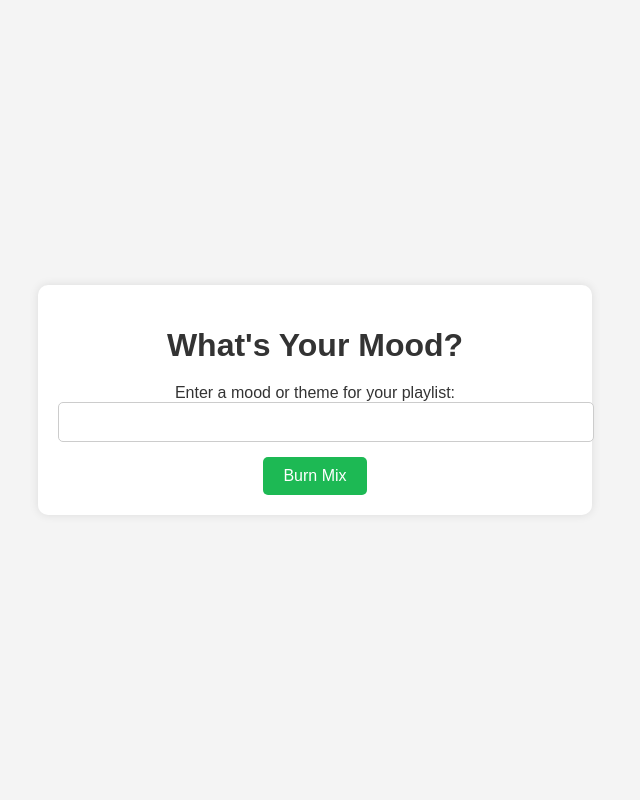
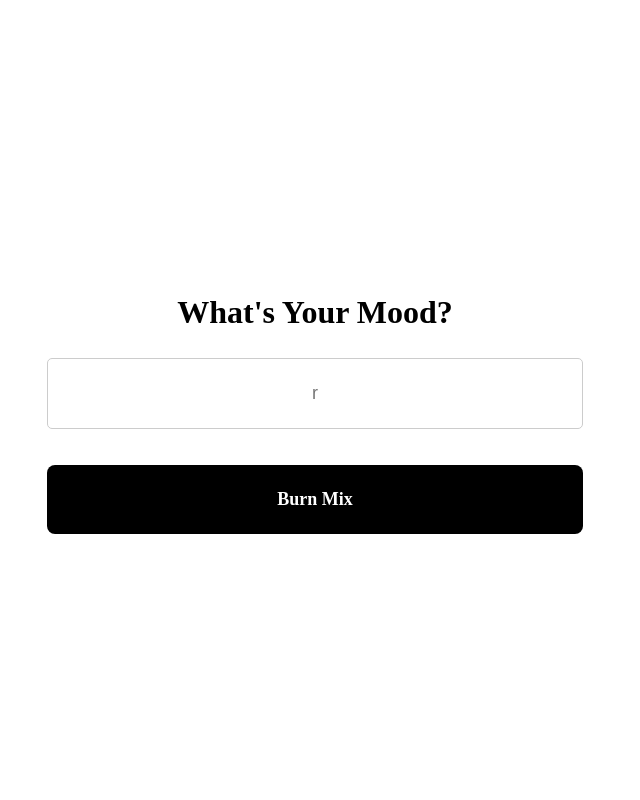
Before and after one commit to mikebatts/burnr, a Flask app: page /index in a window 1280 px wide. Shown: the whole page, without its empty margins (325-965 px from the left). Run offline with Flask 3, Linux system fonts and the light colour scheme; the visitor is signed in with stand-in values (Sample User, id 1).

Commit message:
styling checkpoint

```diff
--- a/app.py
+++ b/app.py
@@ -35,6 +35,21 @@
                         redirect_uri=SPOTIPY_REDIRECT_URI,
                         scope="user-top-read playlist-modify-public playlist-modify-private")
 
+
+def get_spotify_client():
+    token_info = session.get('token_info')
+    if not token_info:
+        return None
+
+    # Check if token is expired
+    if sp_oauth.is_token_expired(token_info):
+        logger.info("Token expired, refreshing...")
+        token_info = sp_oauth.refresh_access_token(token_info['refresh_token'])
+        session['token_info'] = token_info
+
+    return spotipy.Spotify(auth=token_info['access_token'])
+
+
 @app.route('/')
 def login():
     if session.get('token_info') and session.get('is_authenticated'):
@@ -44,6 +59,7 @@
         logger.info("User not authenticated, rendering login page.")
         authorize_url = sp_oauth.get_authorize_url()
         return render_template('login.html', authorize_url=authorize_url)
+
 
 @app.route('/callback')
 def callback():
@@ -60,16 +76,19 @@
         flash("An error occurred during Spotify authentication.")
         return redirect(url_for('login'))
 
+
 @app.route('/logout')
 def logout():
     session.clear()
     return redirect(url_for('login'))
+
 
 @app.route('/index')
 def index():
     if not session.get('is_authenticated'):
         return redirect(url_for('login'))
     return render_template('index.html')
+
 
 @app.route('/generate', methods=['POST'])
 def generate_playlist():
@@ -83,7 +102,6 @@
         return redirect(url_for('index'))
 
     try:
-        # Enhanced OpenAI request with structured output
         completion = openai.ChatCompletion.create(
             model="gpt-4",
             messages=[
@@ -97,17 +115,12 @@
         response_text = completion['choices'][0]['message']['content'].strip()
         search_terms = extract_search_terms(response_text)
 
-        token_info = session.get('token_info')
-        if not token_info:
-            flash('Token information is missing. Please log in again.')
+        sp = get_spotify_client()
+        if not sp:
+            flash('Failed to get Spotify client. Please log in again.')
             return redirect(url_for('login'))
 
-        sp = create_spotify_client(token_info['access_token'])
-
-        # Fetch user's top tracks and artists
         user_top_tracks, user_top_artists = get_user_top_tracks_and_artists(sp)
-
-        # Generate recommendations based on user's taste and mood prompt
         track_uris = generate_recommendations(sp, search_terms, user_top_tracks, user_top_artists)
 
         if not track_uris:
@@ -116,7 +129,6 @@
 
         playlist_name = mood_prompt.lower()
         playlist_id = create_spotify_playlist(sp, playlist_name)
-
         add_tracks_to_playlist(sp, playlist_id, track_uris)
 
         return redirect(url_for('show_playlist', playlist_id=playlist_id))
@@ -126,19 +138,22 @@
         flash(f"An error occurred: {str(e)}")
         return redirect(url_for('index'))
 
+
 @app.route('/playlist/<playlist_id>')
 def show_playlist(playlist_id):
-    if not session.get('is_authenticated'):
+    sp = get_spotify_client()
+    if not sp:
+        flash('Failed to get Spotify client. Please log in again.')
         return redirect(url_for('login'))
 
-    token_info = session.get('token_info')
-    if not token_info:
-        flash('Token information is missing. Please log in again.')
-        return redirect(url_for('login'))
+    try:
+        playlist = sp.playlist(playlist_id)
+        return render_template('results.html', playlist=playlist)
+    except spotipy.exceptions.SpotifyException as e:
+        logger.error(f"Spotify API error: {e}")
+        flash("Failed to load playlist. Please try again.")
+        return redirect(url_for('index'))
 
-    sp = create_spotify_client(token_info['access_token'])
-    playlist = sp.playlist(playlist_id)
-    return render_template('results.html', playlist=playlist)
 
 # Helper Functions
 
@@ -154,6 +169,7 @@
             terms["artists"] = [artist.strip() for artist in artists.split(",") if artist]
     return terms
 
+
 def get_user_top_tracks_and_artists(sp):
     top_tracks = sp.current_user_top_tracks(limit=20, time_range='medium_term')
     top_artists = sp.current_user_top_artists(limit=20, time_range='medium_term')
@@ -163,9 +179,10 @@
 
     return top_track_ids, top_artist_ids
 
+
 def generate_recommendations(sp, search_terms, user_top_tracks, user_top_artists, min_songs=100):
-    track_uris = set()  # Use a set to avoid duplicates
-    query_limit = 50  # Limit per query
+    track_uris = set()
+    query_limit = 50
 
     genres = search_terms.get('genres', [])
     artists = search_terms.get('artists', [])
@@ -173,7 +190,6 @@
     print(f"Extracted genres from prompt: {genres}")
     print(f"Extracted artists from prompt: {artists}")
 
-    # Fetch tracks based on genres and artists
     for genre in genres:
         print(f"Searching for tracks in genre: {genre}")
         if len(track_uris) >= min_songs:
@@ -194,16 +210,13 @@
                 break
             track_uris.add(track['uri'])
 
-    # If still not enough tracks, augment with recommendations based on user taste
     if len(track_uris) < min_songs:
         seed_artists = user_top_artists[:5]
         seed_tracks = user_top_tracks[:5]
 
-        # Ensure total seed count does not exceed 5
         total_seeds = len(seed_artists) + len(seed_tracks) + len(genres)
         if total_seeds > 5:
             print(f"Total seeds ({total_seeds}) exceed 5. Adjusting...")
-            # Prioritize user_top_artists, then user_top_tracks, then genres
             if len(seed_artists) > 0:
                 seed_tracks = seed_tracks[:5 - len(seed_artists)]
                 genres = genres[:5 - len(seed_artists) - len(seed_tracks)]
@@ -230,28 +243,30 @@
         except Exception as e:
             logger.error(f"Unexpected error occurred: {e}")
 
-    # Ensure exactly min_songs are returned
     return list(track_uris)[:min_songs]
 
 
 def create_spotify_client(token):
     return spotipy.Spotify(auth=token, requests_timeout=10)
 
+
 def create_spotify_playlist(sp, name, public=True, collaborative=False):
     user_id = sp.current_user()['id']
     playlist = sp.user_playlist_create(
         user=user_id,
-        name=name,
+        name=name.lower(),
         public=public,
-        description=f"mixed by burnr",
+        description=f"Generated playlist for: {name.lower()} - mixed by burnr",
         collaborative=collaborative
     )
     return playlist['id']
 
+
 def add_tracks_to_playlist(sp, playlist_id, track_uris):
     sp.playlist_add_items(playlist_id, track_uris)
+
 
 if __name__ == '__main__':
     from werkzeug.middleware.proxy_fix import ProxyFix
     app.wsgi_app = ProxyFix(app.wsgi_app)
-    app.run(debug=False, host='0.0.0.0', port=5001)  # Set for production-ready deployment
+    app.run(debug=False, host='0.0.0.0', port=5001)
--- a/static/styles.css
+++ b/static/styles.css
@@ -1,52 +1,90 @@
+/* Base Styles */
 body {
-    font-family: Arial, sans-serif;
-    background-color: #f4f4f4;
-    color: #333;
+    font-family: "SF UI Text", sans-serif;
+    background-color: #fff;
     margin: 0;
     padding: 0;
     display: flex;
     justify-content: center;
     align-items: center;
-    height: 100vh;
+    min-height: 100vh;
+    text-align: center;
 }
 
 .container {
-    text-align: center;
+    width: 100%;
+    height: 100vh;
+    max-width: 400px;
     background: #fff;
-    padding: 20px;
-    border-radius: 10px;
-    box-shadow: 0 0 10px rgba(0, 0, 0, 0.1);
+    padding: 16px;
+    display: flex;
+    flex-direction: column;
+    justify-content: space-between;
+    gap: 16px;
+    margin: auto;
+    box-sizing: border-box;
 }
 
 h1 {
-    margin-bottom: 20px;
+    color: #000;
+    font-family: "New York Extra Large";
+    font-size: 48px;
+    font-weight: 800;
+    line-height: 1.2;
+}
+
+h2 {
+    color: #000;
+    font-family: "New York Extra Large";
+    font-size: 24px;
+    font-weight: 800;
+    line-height: 1.2;
+}
+
+p {
+    color: rgba(0, 0, 0, 0.64);
+    font-family: "SF UI Text";
+    font-size: 16px;
+    font-weight: 400;
+    line-height: 1.5;
 }
 
 .form-group {
-    margin-bottom: 15px;
+    margin-bottom: 20px;
+    width: 100%;
 }
 
 input[type="text"] {
     width: 100%;
-    padding: 10px;
-    font-size: 16px;
+    padding: 24px;
+    font-family: "SF UI Text", sans-serif;
+    font-weight: 500;
+    text-align: center;
+    font-size: 18px;
     border: 1px solid #ccc;
     border-radius: 5px;
+    box-sizing: border-box;
+}
+
+.actions {
+    flex-direction: column;
+    display: flex;
+    gap: 8px;
 }
 
 .btn {
-    padding: 10px 20px;
+    padding: 16px;
+    font-family: "SF UI Text";
     font-size: 16px;
+    font-weight: 600;
     color: #fff;
-    background-color: #1DB954;
+    background-color: #000;
     border: none;
-    border-radius: 5px;
+    border-radius: 8px;
     cursor: pointer;
     text-decoration: none;
-}
-
-.btn-primary {
-    background-color: #1DB954;
+    width: 100%;
+    box-sizing: border-box;
 }
 
 .btn-secondary {
@@ -59,3 +97,43 @@
     padding: 0;
     color: red;
 }
+
+/* Playlist Embed Styles */
+.playlist-embed {
+    flex-grow: 1;
+    display: flex;
+    justify-content: center;
+    align-items: center;
+}
+
+.playlist-embed iframe {
+    width: 100%;
+    height: 100%; /* Full height for mobile */
+}
+
+/* Media Queries for Larger Screens */
+@media (min-width: 768px) {
+    .container {
+        max-width: 600px;
+        padding: 32px;
+        height: auto;
+        gap: 16px;
+    }
+
+    h1 {
+        font-size: 64px;
+    }
+
+    h2 {
+        font-size: 32px;
+    }
+
+    .btn {
+        padding: 24px;
+        font-size: 18px;
+    }
+
+    .playlist-embed iframe {
+        height: 500px; /* Fixed height for desktop */
+    }
+}
--- a/templates/index.html
+++ b/templates/index.html
@@ -8,14 +8,16 @@
 </head>
 <body>
     <div class="container">
-        <h1>What's Your Mood?</h1>
-        <form action="{{ url_for('generate_playlist') }}" method="POST">
-            <div class="form-group">
-                <label for="mood">Enter a mood or theme for your playlist:</label>
-                <input type="text" id="mood" name="mood" class="form-control" required>
-            </div>
-            <button type="submit" class="btn btn-primary">Burn Mix</button>
-        </form>
+        <div class="input-group">
+            <h2>What's Your Mood?</h2>
+            <form action="{{ url_for('generate_playlist') }}" method="POST" id="mood-form">
+                <div class="form-group">
+                    <input type="text" id="mood" name="mood" class="form-control" required>
+                </div>
+            </form>
+        </div>
+        <button type="submit" class="btn btn-primary" form="mood-form">Burn Mix</button>
+
         {% with messages = get_flashed_messages() %}
             {% if messages %}
                 <ul class="flashes">
@@ -26,5 +28,42 @@
             {% endif %}
         {% endwith %}
     </div>
+
+    <script>
+        const prompts = ["chill rainy day", "upbeat workout", "relaxing evening", "hype weekend party"];
+        let promptIndex = 0;
+        let charIndex = 0;
+        let typingSpeed = 100; // typing speed in milliseconds
+        let deletingSpeed = 50; // deleting speed in milliseconds
+        let delayBetweenPrompts = 1000; // delay between prompts
+
+        function typePlaceholder() {
+            const input = document.getElementById('mood');
+            const currentPrompt = prompts[promptIndex];
+
+            if (charIndex < currentPrompt.length) {
+                input.placeholder += currentPrompt.charAt(charIndex);
+                charIndex++;
+                setTimeout(typePlaceholder, typingSpeed);
+            } else {
+                setTimeout(deletePlaceholder, delayBetweenPrompts);
+            }
+        }
+
+        function deletePlaceholder() {
+            const input = document.getElementById('mood');
+            if (charIndex > 0) {
+                input.placeholder = input.placeholder.slice(0, -1);
+                charIndex--;
+                setTimeout(deletePlaceholder, deletingSpeed);
+            } else {
+                promptIndex = (promptIndex + 1) % prompts.length;
+                setTimeout(typePlaceholder, typingSpeed);
+            }
+        }
+
+        // Start the animation
+        typePlaceholder();
+    </script>
 </body>
 </html>
--- a/templates/results.html
+++ b/templates/results.html
@@ -8,9 +8,8 @@
 </head>
 <body>
     <div class="container">
-        <h1>Your Burnr Playlist</h1>
         <div class="playlist-embed">
-            <iframe src="https://open.spotify.com/embed/playlist/{{ playlist['id'] }}" width="300" height="380" frameborder="0" allowtransparency="true" allow="encrypted-media"></iframe>
+            <iframe src="https://open.spotify.com/embed/playlist/{{ playlist['id'] }}" width="100%" frameborder="0" allowtransparency="true" allow="encrypted-media"></iframe>
         </div>
         <div class="actions">
             <a href="{{ url_for('index') }}" class="btn btn-secondary">Burn Another</a>
```
Also changed, not shown: templates/login.html (+5 -2 lines), 1 other file.
